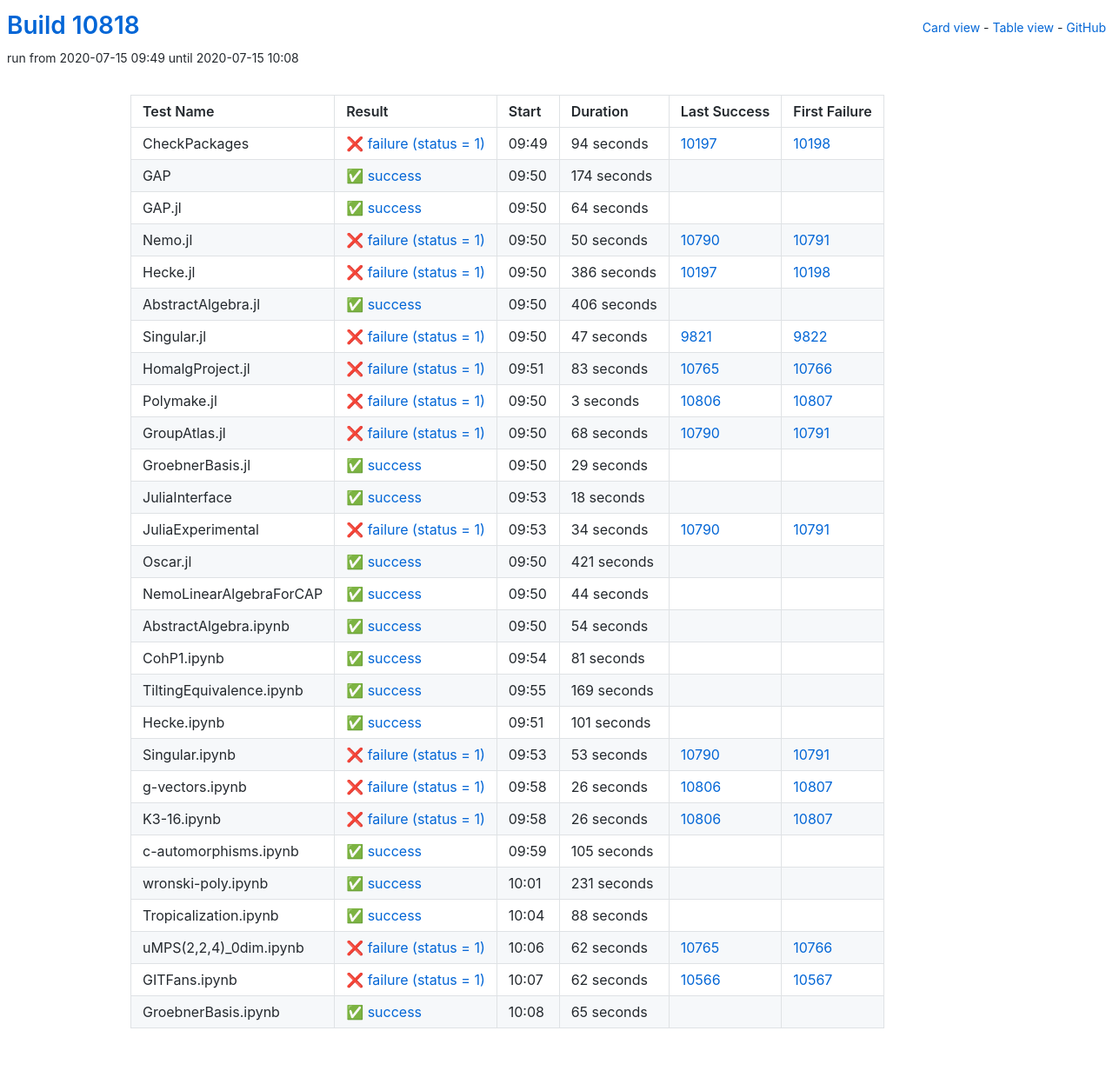
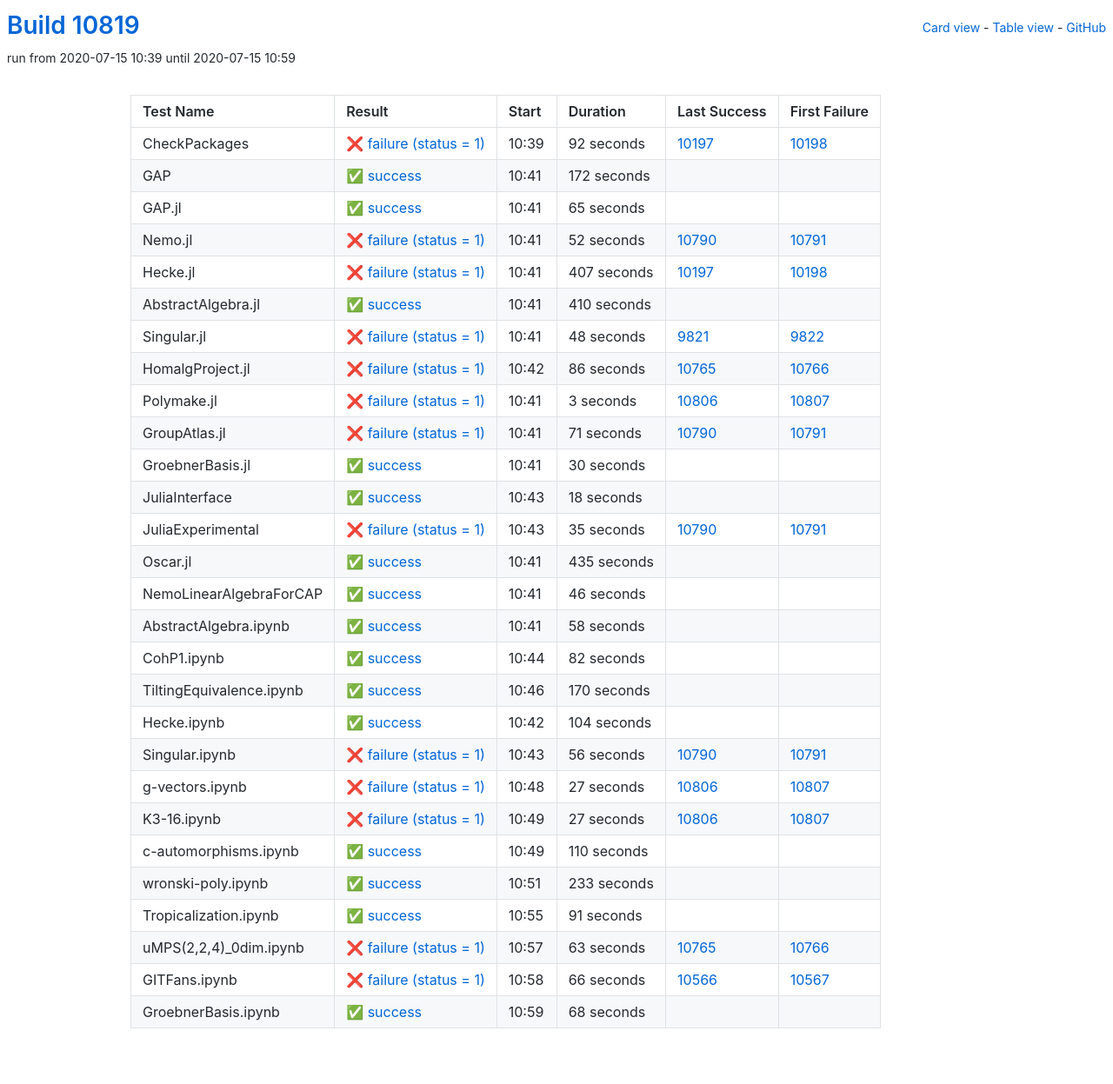
Before and after one commit to oscar-system/oscar-ci-status, a Jekyll site: the page built from table.html, in a window 1280 px wide. Shown: the whole page at 87% size. Built offline with Jekyll 4.4.1, drawn with Linux system fonts in a browser that asks for light colours.

Commit message:
Build #10819

```diff
--- a/_data/ci.yml
+++ b/_data/ci.yml
@@ -1,6 +1,6 @@
 ---
-build: 10818
-build_url: https://oscarci.mathematik.uni-kl.de/job/oscar/10818/
+build: 10819
+build_url: https://oscarci.mathematik.uni-kl.de/job/oscar/10819/
 job: oscar
 organization: oscar-system
 repo: oscar-ci-status
@@ -8,104 +8,104 @@
 tests:
 - name: CheckPackages
   id: checkpackages
-  log: https://oscarci.mathematik.uni-kl.de/job/oscar/10818/artifact/logs/build-10818/CheckPackages.log
-  start: 2020-07-15 09:49
+  log: https://oscarci.mathematik.uni-kl.de/job/oscar/10819/artifact/logs/build-10819/CheckPackages.log
+  start: 2020-07-15 10:39
   success: false
   exitcode: 1
   status: failure
-  duration: 94
+  duration: 92
   last_success: 10197
   last_success_url: https://oscarci.mathematik.uni-kl.de/job/oscar/10197/
   first_failure: 10198
   first_failure_url: https://oscarci.mathematik.uni-kl.de/job/oscar/10198/
 - name: GAP
   id: gap
-  log: https://oscarci.mathematik.uni-kl.de/job/oscar/10818/artifact/logs/build-10818/GAP.log
-  start: 2020-07-15 09:50
+  log: https://oscarci.mathematik.uni-kl.de/job/oscar/10819/artifact/logs/build-10819/GAP.log
+  start: 2020-07-15 10:41
   success: true
   exitcode: 0
   status: success
-  duration: 174
+  duration: 172
   last_success: false
   last_success_url:
   first_failure: false
   first_failure_url:
 - name: GAP.jl
   id: gap-jl
-  log: https://oscarci.mathematik.uni-kl.de/job/oscar/10818/artifact/logs/build-10818/GAP.jl.log
-  start: 2020-07-15 09:50
+  log: https://oscarci.mathematik.uni-kl.de/job/oscar/10819/artifact/logs/build-10819/GAP.jl.log
+  start: 2020-07-15 10:41
   success: true
   exitcode: 0
   status: success
-  duration: 64
+  duration: 65
   last_success: false
   last_success_url:
   first_failure: false
   first_failure_url:
 - name: Nemo.jl
   id: nemo-jl
-  log: https://oscarci.mathematik.uni-kl.de/job/oscar/10818/artifact/logs/build-10818/Nemo.jl.log
-  start: 2020-07-15 09:50
+  log: https://oscarci.mathematik.uni-kl.de/job/oscar/10819/artifact/logs/build-10819/Nemo.jl.log
+  start: 2020-07-15 10:41
   success: false
   exitcode: 1
   status: failure
-  duration: 50
+  duration: 52
   last_success: 10790
   last_success_url: https://oscarci.mathematik.uni-kl.de/job/oscar/10790/
   first_failure: 10791
   first_failure_url: https://oscarci.mathematik.uni-kl.de/job/oscar/10791/
 - name: Hecke.jl
   id: hecke-jl
-  log: https://oscarci.mathematik.uni-kl.de/job/oscar/10818/artifact/logs/build-10818/Hecke.jl.log
-  start: 2020-07-15 09:50
+  log: https://oscarci.mathematik.uni-kl.de/job/oscar/10819/artifact/logs/build-10819/Hecke.jl.log
+  start: 2020-07-15 10:41
   success: false
   exitcode: 1
   status: failure
-  duration: 386
+  duration: 407
   last_success: 10197
   last_success_url: https://oscarci.mathematik.uni-kl.de/job/oscar/10197/
   first_failure: 10198
   first_failure_url: https://oscarci.mathematik.uni-kl.de/job/oscar/10198/
 - name: AbstractAlgebra.jl
   id: abstractalgebra-jl
-  log: https://oscarci.mathematik.uni-kl.de/job/oscar/10818/artifact/logs/build-10818/AbstractAlgebra.jl.log
-  start: 2020-07-15 09:50
+  log: https://oscarci.mathematik.uni-kl.de/job/oscar/10819/artifact/logs/build-10819/AbstractAlgebra.jl.log
+  start: 2020-07-15 10:41
   success: true
   exitcode: 0
   status: success
-  duration: 406
+  duration: 410
   last_success: false
   last_success_url:
   first_failure: false
   first_failure_url:
 - name: Singular.jl
   id: singular-jl
-  log: https://oscarci.mathematik.uni-kl.de/job/oscar/10818/artifact/logs/build-10818/Singular.jl.log
-  start: 2020-07-15 09:50
+  log: https://oscarci.mathematik.uni-kl.de/job/oscar/10819/artifact/logs/build-10819/Singular.jl.log
+  start: 2020-07-15 10:41
   success: false
   exitcode: 1
   status: failure
-  duration: 47
+  duration: 48
   last_success: 9821
   last_success_url: https://oscarci.mathematik.uni-kl.de/job/oscar/9821/
   first_failure: 9822
   first_failure_url: https://oscarci.mathematik.uni-kl.de/job/oscar/9822/
 - name: HomalgProject.jl
   id: homalgproject-jl
-  log: https://oscarci.mathematik.uni-kl.de/job/oscar/10818/artifact/logs/build-10818/HomalgProject.jl.log
-  start: 2020-07-15 09:51
+  log: https://oscarci.mathematik.uni-kl.de/job/oscar/10819/artifact/logs/build-10819/HomalgProject.jl.log
+  start: 2020-07-15 10:42
   success: false
   exitcode: 1
   status: failure
-  duration: 83
+  duration: 86
   last_success: 10765
   last_success_url: https://oscarci.mathematik.uni-kl.de/job/oscar/10765/
   first_failure: 10766
   first_failure_url: https://oscarci.mathematik.uni-kl.de/job/oscar/10766/
 - name: Polymake.jl
   id: polymake-jl
-  log: https://oscarci.mathematik.uni-kl.de/job/oscar/10818/artifact/logs/build-10818/Polymake.jl.log
-  start: 2020-07-15 09:50
+  log: https://oscarci.mathematik.uni-kl.de/job/oscar/10819/artifact/logs/build-10819/Polymake.jl.log
+  start: 2020-07-15 10:41
   success: false
   exitcode: 1
   status: failure
@@ -116,32 +116,32 @@
   first_failure_url: https://oscarci.mathematik.uni-kl.de/job/oscar/10807/
 - name: GroupAtlas.jl
   id: groupatlas-jl
-  log: https://oscarci.mathematik.uni-kl.de/job/oscar/10818/artifact/logs/build-10818/GroupAtlas.jl.log
-  start: 2020-07-15 09:50
+  log: https://oscarci.mathematik.uni-kl.de/job/oscar/10819/artifact/logs/build-10819/GroupAtlas.jl.log
+  start: 2020-07-15 10:41
   success: false
   exitcode: 1
   status: failure
-  duration: 68
+  duration: 71
   last_success: 10790
   last_success_url: https://oscarci.mathematik.uni-kl.de/job/oscar/10790/
   first_failure: 10791
   first_failure_url: https://oscarci.mathematik.uni-kl.de/job/oscar/10791/
 - name: GroebnerBasis.jl
   id: groebnerbasis-jl
-  log: https://oscarci.mathematik.uni-kl.de/job/oscar/10818/artifact/logs/build-10818/GroebnerBasis.jl.log
-  start: 2020-07-15 09:50
+  log: https://oscarci.mathematik.uni-kl.de/job/oscar/10819/artifact/logs/build-10819/GroebnerBasis.jl.log
+  start: 2020-07-15 10:41
   success: true
   exitcode: 0
   status: success
-  duration: 29
+  duration: 30
   last_success: false
   last_success_url:
   first_failure: false
   first_failure_url:
 - name: JuliaInterface
   id: juliainterface
-  log: https://oscarci.mathematik.uni-kl.de/job/oscar/10818/artifact/logs/build-10818/JuliaInterface.log
-  start: 2020-07-15 09:53
+  log: https://oscarci.mathematik.uni-kl.de/job/oscar/10819/artifact/logs/build-10819/JuliaInterface.log
+  start: 2020-07-15 10:43
   success: true
   exitcode: 0
   status: success
@@ -152,192 +152,192 @@
   first_failure_url:
 - name: JuliaExperimental
   id: juliaexperimental
-  log: https://oscarci.mathematik.uni-kl.de/job/oscar/10818/artifact/logs/build-10818/JuliaExperimental.log
-  start: 2020-07-15 09:53
+  log: https://oscarci.mathematik.uni-kl.de/job/oscar/10819/artifact/logs/build-10819/JuliaExperimental.log
+  start: 2020-07-15 10:43
   success: false
   exitcode: 1
   status: failure
-  duration: 34
+  duration: 35
   last_success: 10790
   last_success_url: https://oscarci.mathematik.uni-kl.de/job/oscar/10790/
   first_failure: 10791
   first_failure_url: https://oscarci.mathematik.uni-kl.de/job/oscar/10791/
 - name: Oscar.jl
   id: oscar-jl
-  log: https://oscarci.mathematik.uni-kl.de/job/oscar/10818/artifact/logs/build-10818/Oscar.jl.log
-  start: 2020-07-15 09:50
+  log: https://oscarci.mathematik.uni-kl.de/job/oscar/10819/artifact/logs/build-10819/Oscar.jl.log
+  start: 2020-07-15 10:41
   success: true
   exitcode: 0
   status: success
-  duration: 421
+  duration: 435
   last_success: false
   last_success_url:
   first_failure: false
   first_failure_url:
 - name: NemoLinearAlgebraForCAP
   id: nemolinearalgebraforcap
-  log: https://oscarci.mathematik.uni-kl.de/job/oscar/10818/artifact/logs/build-10818/NemoLinearAlgebraForCAP.log
-  start: 2020-07-15 09:50
+  log: https://oscarci.mathematik.uni-kl.de/job/oscar/10819/artifact/logs/build-10819/NemoLinearAlgebraForCAP.log
+  start: 2020-07-15 10:41
   success: true
   exitcode: 0
   status: success
-  duration: 44
+  duration: 46
   last_success: false
   last_success_url:
   first_failure: false
   first_failure_url:
 - name: AbstractAlgebra.ipynb
   id: abstractalgebra-ipynb
-  log: https://oscarci.mathematik.uni-kl.de/job/oscar/10818/artifact/logs/build-10818/AbstractAlgebra.ipynb.log
-  start: 2020-07-15 09:50
+  log: https://oscarci.mathematik.uni-kl.de/job/oscar/10819/artifact/logs/build-10819/AbstractAlgebra.ipynb.log
+  start: 2020-07-15 10:41
   success: true
   exitcode: 0
   status: success
-  duration: 54
+  duration: 58
   last_success: false
   last_success_url:
   first_failure: false
   first_failure_url:
 - name: CohP1.ipynb
   id: cohp1-ipynb
-  log: https://oscarci.mathematik.uni-kl.de/job/oscar/10818/artifact/logs/build-10818/CohP1.ipynb.log
-  start: 2020-07-15 09:54
+  log: https://oscarci.mathematik.uni-kl.de/job/oscar/10819/artifact/logs/build-10819/CohP1.ipynb.log
+  start: 2020-07-15 10:44
   success: true
   exitcode: 0
   status: success
-  duration: 81
+  duration: 82
   last_success: false
   last_success_url:
   first_failure: false
   first_failure_url:
 - name: TiltingEquivalence.ipynb
   id: tiltingequivalence-ipynb
-  log: https://oscarci.mathematik.uni-kl.de/job/oscar/10818/artifact/logs/build-10818/TiltingEquivalence.ipynb.log
-  start: 2020-07-15 09:55
+  log: https://oscarci.mathematik.uni-kl.de/job/oscar/10819/artifact/logs/build-10819/TiltingEquivalence.ipynb.log
+  start: 2020-07-15 10:46
   success: true
   exitcode: 0
   status: success
-  duration: 169
+  duration: 170
   last_success: false
   last_success_url:
   first_failure: false
   first_failure_url:
 - name: Hecke.ipynb
   id: hecke-ipynb
-  log: https://oscarci.mathematik.uni-kl.de/job/oscar/10818/artifact/logs/build-10818/Hecke.ipynb.log
-  start: 2020-07-15 09:51
+  log: https://oscarci.mathematik.uni-kl.de/job/oscar/10819/artifact/logs/build-10819/Hecke.ipynb.log
+  start: 2020-07-15 10:42
   success: true
   exitcode: 0
   status: success
-  duration: 101
+  duration: 104
   last_success: false
   last_success_url:
   first_failure: false
   first_failure_url:
 - name: Singular.ipynb
   id: singular-ipynb
-  log: https://oscarci.mathematik.uni-kl.de/job/oscar/10818/artifact/logs/build-10818/Singular.ipynb.log
-  start: 2020-07-15 09:53
+  log: https://oscarci.mathematik.uni-kl.de/job/oscar/10819/artifact/logs/build-10819/Singular.ipynb.log
+  start: 2020-07-15 10:43
   success: false
   exitcode: 1
   status: failure
-  duration: 53
+  duration: 56
   last_success: 10790
   last_success_url: https://oscarci.mathematik.uni-kl.de/job/oscar/10790/
   first_failure: 10791
   first_failure_url: https://oscarci.mathematik.uni-kl.de/job/oscar/10791/
 - name: g-vectors.ipynb
   id: g-vectors-ipynb
-  log: https://oscarci.mathematik.uni-kl.de/job/oscar/10818/artifact/logs/build-10818/g-vectors.ipynb.log
-  start: 2020-07-15 09:58
+  log: https://oscarci.mathematik.uni-kl.de/job/oscar/10819/artifact/logs/build-10819/g-vectors.ipynb.log
+  start: 2020-07-15 10:48
   success: false
   exitcode: 1
   status: failure
-  duration: 26
+  duration: 27
   last_success: 10806
   last_success_url: https://oscarci.mathematik.uni-kl.de/job/oscar/10806/
   first_failure: 10807
   first_failure_url: https://oscarci.mathematik.uni-kl.de/job/oscar/10807/
 - name: K3-16.ipynb
   id: k3-16-ipynb
-  log: https://oscarci.mathematik.uni-kl.de/job/oscar/10818/artifact/logs/build-10818/K3-16.ipynb.log
-  start: 2020-07-15 09:58
+  log: https://oscarci.mathematik.uni-kl.de/job/oscar/10819/artifact/logs/build-10819/K3-16.ipynb.log
+  start: 2020-07-15 10:49
   success: false
   exitcode: 1
   status: failure
-  duration: 26
+  duration: 27
   last_success: 10806
   last_success_url: https://oscarci.mathematik.uni-kl.de/job/oscar/10806/
   first_failure: 10807
   first_failure_url: https://oscarci.mathematik.uni-kl.de/job/oscar/10807/
 - name: c-automorphisms.ipynb
   id: c-automorphisms-ipynb
-  log: https://oscarci.mathematik.uni-kl.de/job/oscar/10818/artifact/logs/build-10818/c-automorphisms.ipynb.log
-  start: 2020-07-15 09:59
+  log: https://oscarci.mathematik.uni-kl.de/job/oscar/10819/artifact/logs/build-10819/c-automorphisms.ipynb.log
+  start: 2020-07-15 10:49
   success: true
   exitcode: 0
   status: success
-  duration: 105
+  duration: 110
   last_success: false
   last_success_url:
   first_failure: false
   first_failure_url:
 - name: wronski-poly.ipynb
   id: wronski-poly-ipynb
-  log: https://oscarci.mathematik.uni-kl.de/job/oscar/10818/artifact/logs/build-10818/wronski-poly.ipynb.log
-  start: 2020-07-15 10:01
+  log: https://oscarci.mathematik.uni-kl.de/job/oscar/10819/artifact/logs/build-10819/wronski-poly.ipynb.log
+  start: 2020-07-15 10:51
   success: true
   exitcode: 0
   status: success
-  duration: 231
+  duration: 233
   last_success: false
   last_success_url:
   first_failure: false
   first_failure_url:
 - name: Tropicalization.ipynb
   id: tropicalization-ipynb
-  log: https://oscarci.mathematik.uni-kl.de/job/oscar/10818/artifact/logs/build-10818/Tropicalization.ipynb.log
-  start: 2020-07-15 10:04
+  log: https://oscarci.mathematik.uni-kl.de/job/oscar/10819/artifact/logs/build-10819/Tropicalization.ipynb.log
+  start: 2020-07-15 10:55
   success: true
   exitcode: 0
   status: success
-  duration: 88
+  duration: 91
   last_success: false
   last_success_url:
   first_failure: false
   first_failure_url:
 - name: uMPS(2,2,4)_0dim.ipynb
   id: umps-2-2-4-0dim-ipynb
-  log: https://oscarci.mathematik.uni-kl.de/job/oscar/10818/artifact/logs/build-10818/uMPS-2-2-4-_0dim.ipynb.log
-  start: 2020-07-15 10:06
+  log: https://oscarci.mathematik.uni-kl.de/job/oscar/10819/artifact/logs/build-10819/uMPS-2-2-4-_0dim.ipynb.log
+  start: 2020-07-15 10:57
   success: false
   exitcode: 1
   status: failure
-  duration: 62
+  duration: 63
   last_success: 10765
   last_success_url: https://oscarci.mathematik.uni-kl.de/job/oscar/10765/
   first_failure: 10766
   first_failure_url: https://oscarci.mathematik.uni-kl.de/job/oscar/10766/
 - name: GITFans.ipynb
   id: gitfans-ipynb
-  log: https://oscarci.mathematik.uni-kl.de/job/oscar/10818/artifact/logs/build-10818/GITFans.ipynb.log
-  start: 2020-07-15 10:07
+  log: https://oscarci.mathematik.uni-kl.de/job/oscar/10819/artifact/logs/build-10819/GITFans.ipynb.log
+  start: 2020-07-15 10:58
   success: false
   exitcode: 1
   status: failure
-  duration: 62
+  duration: 66
   last_success: 10566
   last_success_url: https://oscarci.mathematik.uni-kl.de/job/oscar/10566/
   first_failure: 10567
   first_failure_url: https://oscarci.mathematik.uni-kl.de/job/oscar/10567/
 - name: GroebnerBasis.ipynb
   id: groebnerbasis-ipynb
-  log: https://oscarci.mathematik.uni-kl.de/job/oscar/10818/artifact/logs/build-10818/GroebnerBasis.ipynb.log
-  start: 2020-07-15 10:08
+  log: https://oscarci.mathematik.uni-kl.de/job/oscar/10819/artifact/logs/build-10819/GroebnerBasis.ipynb.log
+  start: 2020-07-15 10:59
   success: true
   exitcode: 0
   status: success
-  duration: 65
+  duration: 68
   last_success: false
   last_success_url:
   first_failure: false
```
Also changed, not shown: README.md.
